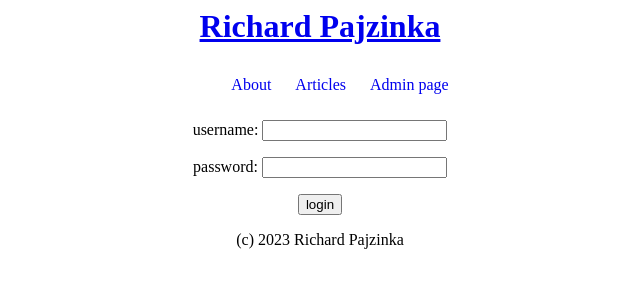
After one commit to RichardPajzinka/flask-projekt, a Flask app: page /login/ in a window 1280 px wide. The commit adds this page. Shown: the top 300 px of the page, without its empty margins (320-960 px from the left). Run offline with Flask 3, Linux system fonts and the light colour scheme.

Commit message:
login_page_and_funcionalite

```diff
--- a/mdblock/app.py
+++ b/mdblock/app.py
@@ -1,9 +1,14 @@
 from flask import Flask
 from flask import render_template
+from flask import request
+from flask import redirect
+from flask import url_for
+from flask import session
 
 from .database import articles
 
 flask_app = Flask(__name__)
+flask_app.secret_key = b'o\xa11\xe6\x84\xb7\x80\xa5\rA\xcf\xaf\xb62\xccA\xe3\xe1\x83\x98\xf4\xf2f['
 
 @flask_app.route("/")
 def welcome_page():
@@ -15,6 +20,8 @@ def about():
 
 @flask_app.route("/admin_page/")
 def admin_page():
+	if "logged" not in session:
+		return redirect(url_for("view_login"))
 	return render_template("admin.jinja")
 
 @flask_app.route("/articles/")
@@ -28,6 +35,28 @@ def view_article(art_id):
 		return render_template("article.jinja", article=article)
 	return render_template("article_nenajdeny.jinja", art_id=art_id)
 
+@flask_app.route("/login/", methods=["GET"])
+def view_login():
+	return render_template("login.jinja")
+
+@flask_app.route("/login/", methods=["POST"])
+def login_user():
+	#if request.method == "POST":
+		username = request.form["username"]
+		password = request.form["password"]
+		if username == "admin" and password == "admin":
+			#return "OK"
+			session["logged"] = True
+			return redirect(url_for("admin_page"))
+		else:
+			#return "NOT OK"
+			return redirect(url_for("view_login"))
+
+@flask_app.route("/logout/", methods=["POST"])
+def logout_user():
+	session.pop("logged")
+	return redirect(url_for("welcome_page"))
+
 #@flask_app.route("/admin/")
 #def view_admin():
 #	return"hello z inej url:"
--- a/mdblock/static/css/main.css
+++ b/mdblock/static/css/main.css
@@ -23,6 +23,11 @@ header {
 	text-decoration: none;
 }
 
+.nav form {
+	display: inline-block;
+	padding: 10px
+}
+
 footer {
 	text-align: center;
 }
--- a/mdblock/templates/_main.jinja
+++ b/mdblock/templates/_main.jinja
@@ -15,6 +15,13 @@
 		<li> <a href="{{ url_for("about") }}">About</a> </li>
 		<li> <a href="{{ url_for("view_articles") }}">Articles</a> </li>
 		<li> <a href="{{ url_for("admin_page") }}">Admin page</a> </li>
+		{% if "logged" in session %}
+			<li>
+				<form action="{{ url_for("logout_user")}}" method="post">
+					<input type="submit" value="logout">
+				</form>
+			</li>
+		{% endif %}
 	</ul>
 </nav>
 
--- /dev/null
+++ b/mdblock/templates/login.jinja
@@ -0,0 +1,17 @@
+{% extends "_main.jinja" %}
+
+{% block title %} LOGIN {% endblock %}
+
+{% block main %}
+<form action="{{ url_for("login_user")}}" method="post">
+	<p>
+		<label> username: </label>
+		<input type="text" name="username">
+	</p>
+	<p>
+		<label> password: </label>
+		<input type="password" name="password">
+	</p>
+	<input type="submit" value="login">
+</form>
+{% endblock %}
```
Also changed, not shown: 1 other file.
